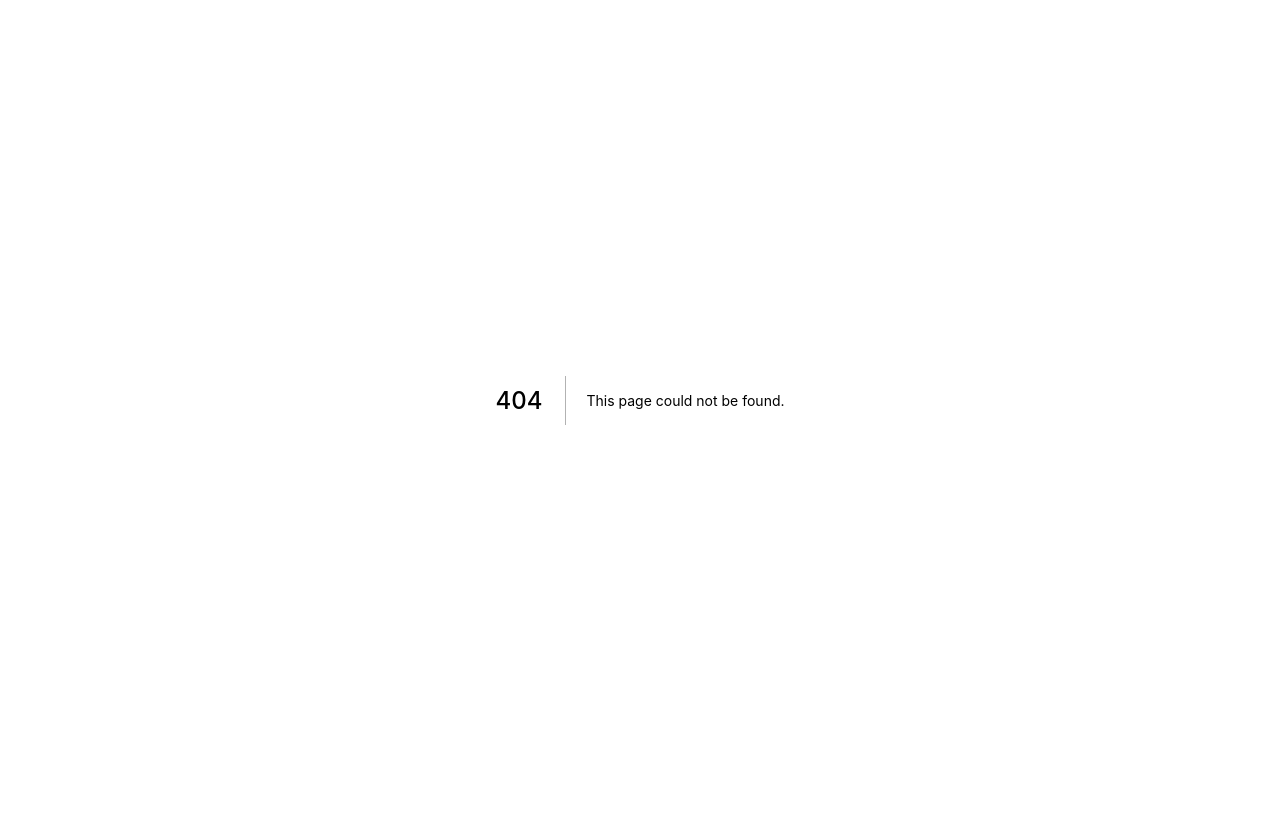
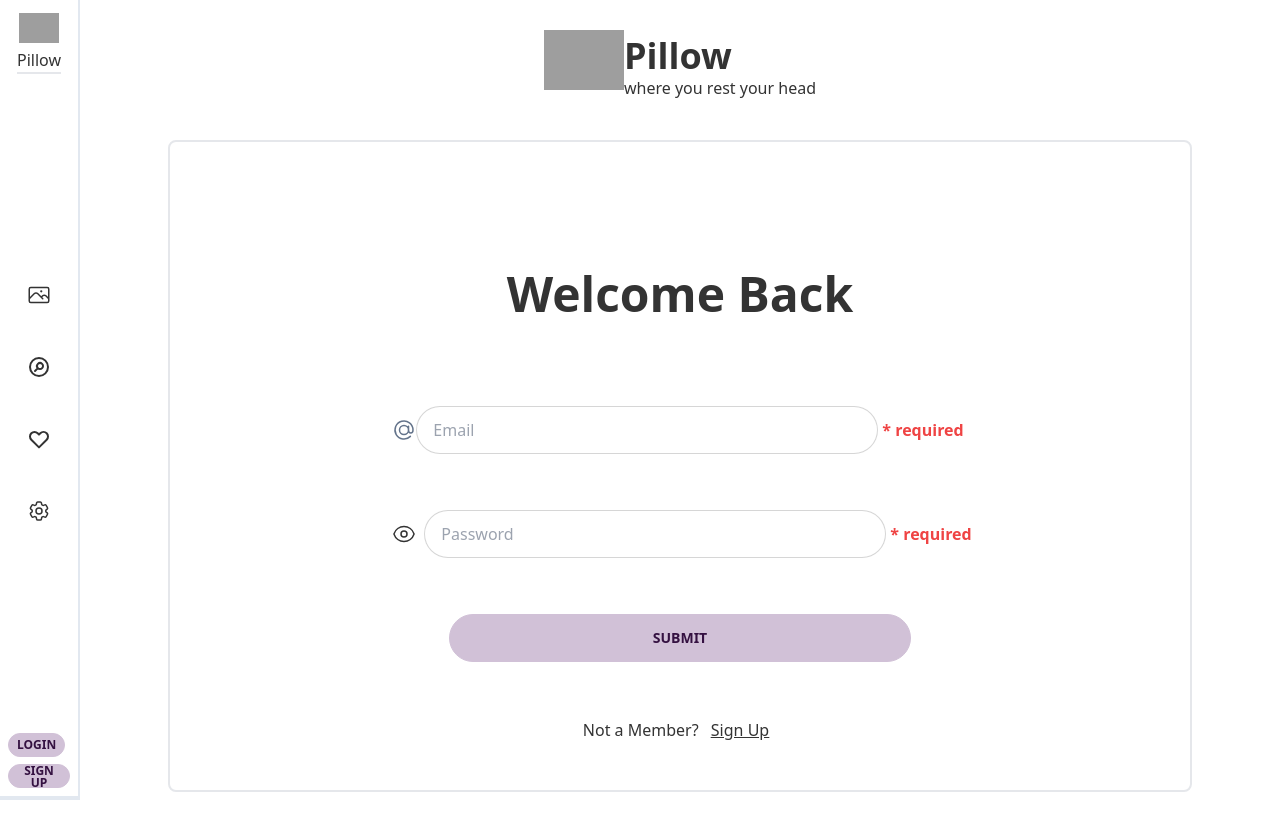
Before and after one commit to DariusDeah/realtor-app-2, a Next.js app in the folder client/: page /login in a window 1280 px wide. Before the commit this address had no page. Before the commit the page ends 800 px from the top, so only its background shows below. Built offline with nearby package versions, Linux system fonts and the light colour scheme; grey boxes are pictures that could not be loaded.

Commit message:
login form styling

```diff
--- a/client/components/AuthCard.tsx
+++ b/client/components/AuthCard.tsx
@@ -6,7 +6,7 @@ type Props = {
 
 function AuthCard({ children }: Props) {
   return (
-    <div className=" border-2 lg:max-w-screen-lg w-screen rounded-lg lg:mx-4 ">
+    <div className=" border-2 lg:max-w-screen-lg w-screen rounded-lg lg:mx-4  max-h-screen">
       {children}
     </div>
   );
--- /dev/null
+++ b/client/components/LoginForm.tsx
@@ -0,0 +1,112 @@
+import Link from "next/link";
+import React, { useRef, useState } from "react";
+import FormButton from "./SignupForm/FormButton";
+
+type Props = {};
+
+function LoginForm({}: Props) {
+  const required = <p className="text-red-500 font-semibold p-1">* required</p>;
+  const emailRef = useRef<HTMLInputElement>(null);
+  const passwordRef = useRef<HTMLInputElement>(null);
+  const [isViewingPassword, setIsViewingPassword] = useState(false);
+
+  return (
+    <>
+      <div className="form-control lg:space-y-14 lg:p-12 p-3 lg:mt-20 flex flex-col justify-center  ">
+        <h1 className="lg:text-5xl text-2xl font-semibold text-center h-20">
+          Welcome Back
+        </h1>
+
+        <div className=" flex items-center justify-center">
+          <svg
+            xmlns="http://www.w3.org/2000/svg"
+            fill="none"
+            viewBox="0 0 24 24"
+            strokeWidth={1.5}
+            stroke="currentColor"
+            className="w-6 h-6 text-slate-500"
+          >
+            <path
+              strokeLinecap="round"
+              d="M16.5 12a4.5 4.5 0 11-9 0 4.5 4.5 0 019 0zm0 0c0 1.657 1.007 3 2.25 3S21 13.657 21 12a9 9 0 10-2.636 6.364M16.5 12V8.25"
+            />
+          </svg>
+          <input
+            type="email"
+            placeholder="Email"
+            // value={userData.email}
+            className="input input-bordered focus:input-info w-1/2"
+            ref={emailRef}
+            required
+          />
+          {required}
+        </div>
+        <div className="flex items-center justify-center">
+          {isViewingPassword ? (
+            <svg
+              xmlns="http://www.w3.org/2000/svg"
+              fill="none"
+              viewBox="0 0 24 24"
+              strokeWidth={1.5}
+              stroke="currentColor"
+              className="w-10 h-10 selectable"
+              onClick={() => setIsViewingPassword(false)}
+            >
+              <path
+                strokeLinecap="round"
+                strokeLinejoin="round"
+                d="M3.98 8.223A10.477 10.477 0 001.934 12C3.226 16.338 7.244 19.5 12 19.5c.993 0 1.953-.138 2.863-.395M6.228 6.228A10.45 10.45 0 0112 4.5c4.756 0 8.773 3.162 10.065 7.498a10.523 10.523 0 01-4.293 5.774M6.228 6.228L3 3m3.228 3.228l3.65 3.65m7.894 7.894L21 21m-3.228-3.228l-3.65-3.65m0 0a3 3 0 10-4.243-4.243m4.242 4.242L9.88 9.88"
+              />
+            </svg>
+          ) : (
+            <svg
+              xmlns="http://www.w3.org/2000/svg"
+              fill="none"
+              viewBox="0 0 24 24"
+              strokeWidth="1.5"
+              stroke="currentColor"
+              className="w-10 h-10 selectable"
+              onClick={() => setIsViewingPassword(true)}
+            >
+              <path
+                strokeLinecap="round"
+                strokeLinejoin="round"
+                d="M2.036 12.322a1.012 1.012 0 010-.639C3.423 7.51 7.36 4.5 12 4.5c4.638 0 8.573 3.007 9.963 7.178.07.207.07.431 0 .639C20.577 16.49 16.64 19.5 12 19.5c-4.638 0-8.573-3.007-9.963-7.178z"
+              />
+              <path
+                strokeLinecap="round"
+                strokeLinejoin="round"
+                d="M15 12a3 3 0 11-6 0 3 3 0 016 0z"
+              />
+            </svg>
+          )}
+
+          <input
+            type={isViewingPassword ? "text" : "password"}
+            // value={userData.password}
+            placeholder="Password"
+            className="input w-1/2 input-bordered"
+            ref={passwordRef}
+            required
+          />
+          {required}
+        </div>
+        <div className="flex justify-center my-4   ">
+          <FormButton
+            style="btn btn-primary w-1/2"
+            title="Submit"
+            //   onClick={handleSubmit}
+          />
+        </div>
+        <p className="text-center">
+          Not a Member?{" "}
+          <span className="selectable underline">
+            <Link href="/sign-up">Sign Up</Link>
+          </span>
+        </p>
+      </div>
+    </>
+  );
+}
+
+export default LoginForm;
--- /dev/null
+++ b/client/pages/login.tsx
@@ -0,0 +1,36 @@
+import React from "react";
+import AuthCard from "../components/AuthCard";
+import Header from "../components/Header";
+import LoginForm from "../components/LoginForm";
+
+type Props = {};
+
+function login({}: Props) {
+  return (
+    <div className="lg:flex ">
+      <section>
+        <Header />
+      </section>
+      <div className="flex w-full flex-col justify-center items-center">
+        <div className=" flex justify-center items-end mt-5">
+          <img
+            className="object-contain w-20 h-20"
+            src="https://cdn-icons-png.flaticon.com/512/2159/2159323.png"
+          />
+          <div>
+            <h1 className="text-4xl font-semibold">Pillow</h1>
+            <p>where you rest your head</p>
+          </div>
+        </div>
+        {/* TODO only the form component should be in the sign up form */}
+        <div className="my-10 ">
+          <AuthCard>
+            <LoginForm />
+          </AuthCard>
+        </div>
+      </div>
+    </div>
+  );
+}
+
+export default login;
```
